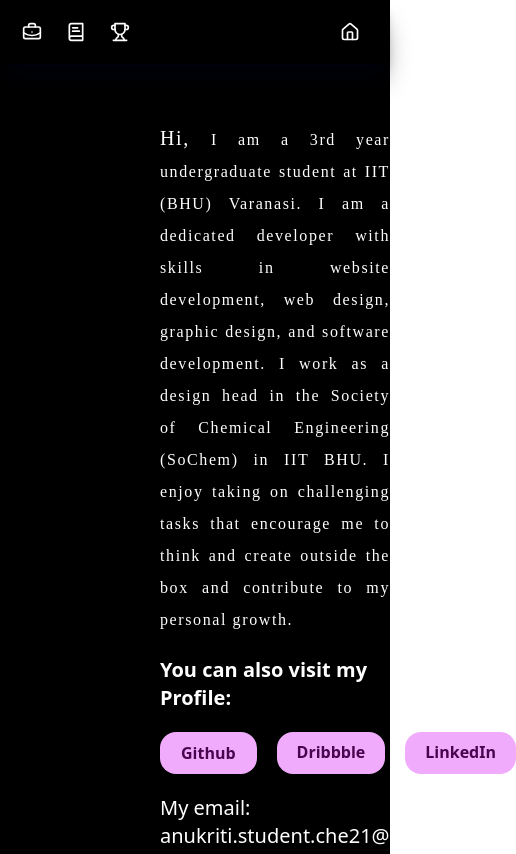
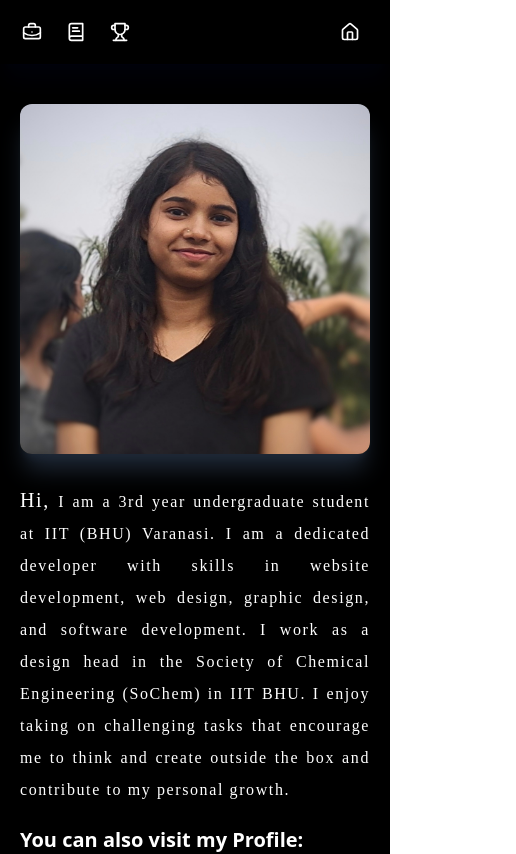
Before and after one commit to anuukriti/My-Portfolio, a React (Vite) app: page /About in a window 390 px wide. Shown: the top 854 px of the page, 516 px wide, since content can reach past the window. Built offline with nearby package versions, Linux system fonts and the light colour scheme; a web font is replaced by a local one.

Commit message:
Update About.jsx

```diff
--- a/src/components/About.jsx
+++ b/src/components/About.jsx
@@ -5,17 +5,17 @@ import { Link } from "react-router-dom";
 function About() {
     // console.log(myPhoto);
     return (
-        <div className="h-screen w-full bg-black px-10 py-5 text-white mt-5">
-            <div className="w-full h-full flex">
-                <div className="px-10 h-full">
+        <div className="h-full w-full bg-black sm:px-10 px-5 py-5 text-white mt-5">
+            <div className="w-full h-full flex flex-col lg:flex-row">
+                <div className="sm:px-10 h-full">
                     <img
                         src={myPhoto}
                         alt="profile_photo"
                         className="rounded-xl shadow-xl shadow-gray-800"
                     />
                 </div>
-                <div className="px-10 h-full w-full flex flex-col items-start ">
-                    <p className="font-Font2 tracking-widest text-md py-5 leading-8 text-justify">
+                <div className="sm:px-10 h-full w-full flex py-8 lg:py-0 flex-col items-start ">
+                    <p className="font-Font2 tracking-widest text-md  leading-8 text-justify">
                         <span className="text-xl ">Hi, </span> I am a 3rd year
                         undergraduate student at IIT (BHU) Varanasi. I am a
                         dedicated developer with skills in website development,
@@ -26,10 +26,10 @@ function About() {
                         outside the box and contribute to my personal growth.
                     </p>
 
-                    <p className="text-xl font-semibold">
+                    <p className="text-xl font-semibold py-5">
                         You can also visit my Profile: <br />
                     </p>
-                    <div className="flex gap-5 mt-5">
+                    <div className="flex flex-col justify-center sm:justify-start w-full text-center sm:flex-row gap-5 mt-5">
                         <Link
                             to={"https://github.com/anuukriti"}
                             target="_blank"
@@ -53,7 +53,7 @@ function About() {
                         </Link>
                     </div>
 
-                    <p className="text-xl mt-5">
+                    <p className="sm:text-xl mt-5">
                         My email:{" "}
                         <span className=" font-medium">
                             anukriti.student.che21@itbhu.ac.in
```
